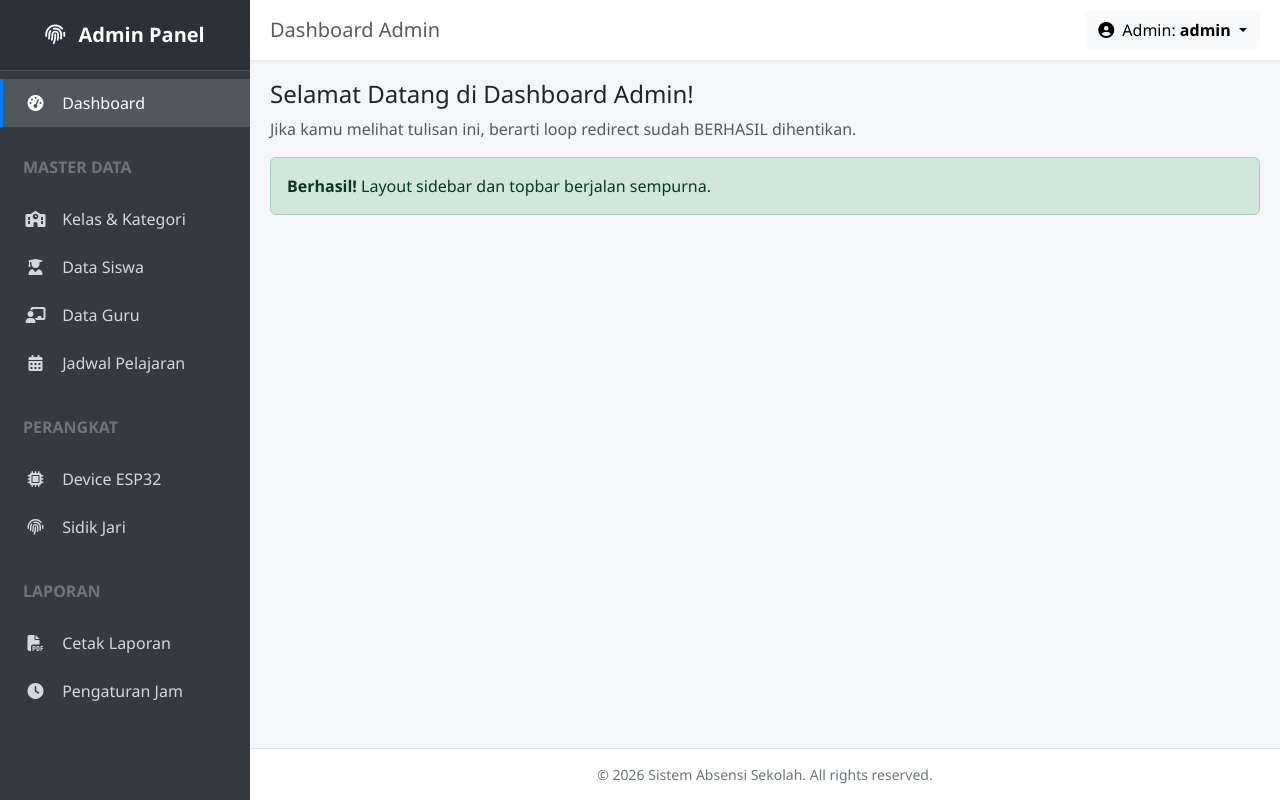
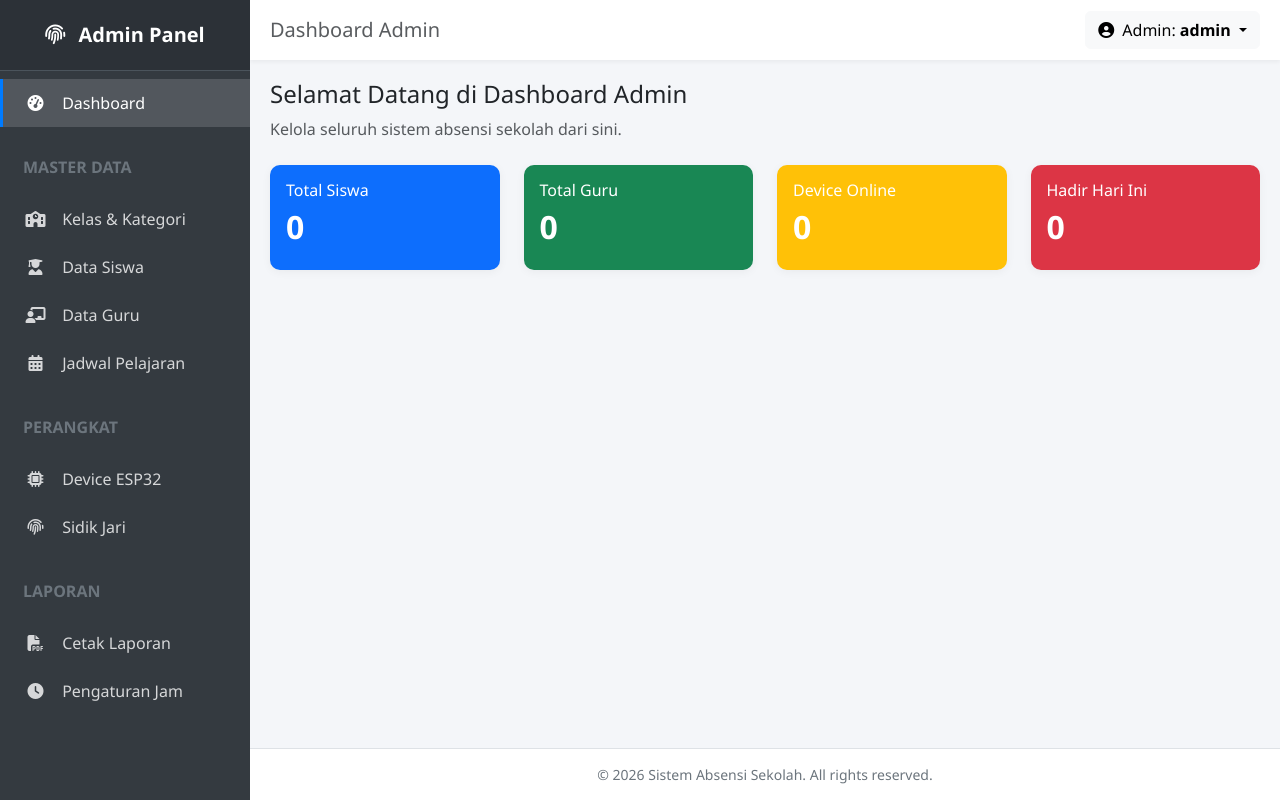
Before and after one commit to Helios666x/absensi-siswa, a PHP site: page /absensi-siswa/dashboards/admin.php in a window 1280 px wide. Run offline with PHP 8.4, Linux system fonts and the light colour scheme; a user stored in the database is signed in; some libraries are stand-ins or nearby versions.

Commit message:
tulis pesan perubahan di sini

```diff
--- a/actions/login.php
+++ b/actions/login.php
@@ -1,5 +1,6 @@
 <?php
 require_once __DIR__ . '/../config/database.php';
+require_once __DIR__ . '/../config/constants.php';
 require_once __DIR__ . '/../includes/helper.php';
 
 if ($_SERVER['REQUEST_METHOD'] === 'POST') {
@@ -33,7 +34,7 @@ if ($_SERVER['REQUEST_METHOD'] === 'POST') {
     } else {
         set_flashdata('error', 'Username tidak ditemukan atau akun dinonaktifkan.');
     }
-    redirect(BASE_URL . 'login.php');
+    redirect(BASE_URL . 'index.php');
 } else {
-    redirect(BASE_URL . 'login.php');
+    redirect(BASE_URL . 'index.php');
 }
--- a/dashboards/admin.php
+++ b/dashboards/admin.php
@@ -1,12 +1,7 @@
 <?php
 require_once __DIR__ . '/../config/app.php';
-require_once __DIR__ . '/../config/constants.php';
-
-// Pengecekan paling sederhana, tanpa fungsi helper
-if (!isset($_SESSION['loggedin']) || $_SESSION['role'] !== 'admin') {
-    header("Location: " . BASE_URL . "index.php");
-    exit;
-}
+require_once __DIR__ . '/../includes/auth-check.php';
+check_role([ROLE_ADMIN]);
 
  $page_title = "Dashboard Admin";
 require_once __DIR__ . '/../includes/head.php';
@@ -14,16 +9,53 @@ require_once __DIR__ . '/../includes/head.php';
 <body>
     <div class="wrapper">
         <?php require_once __DIR__ . '/../includes/sidebar-admin.php'; ?>
+
         <div class="main-content">
             <?php require_once __DIR__ . '/../includes/topbar.php'; ?>
+
             <div class="content">
-                <h4>Selamat Datang di Dashboard Admin!</h4>
-                <p class="text-muted">Jika kamu melihat tulisan ini, berarti loop redirect sudah BERHASIL dihentikan.</p>
+                <div class="mb-4">
+                    <h4>Selamat Datang di Dashboard Admin</h4>
+                    <p class="text-muted">Kelola seluruh sistem absensi sekolah dari sini.</p>
+                </div>
 
-                <div class="alert alert-success">
-                    <strong>Berhasil!</strong> Layout sidebar dan topbar berjalan sempurna.
+                <!-- Konten Dashboard Admin akan dibuat di step selanjutnya -->
+                <div class="row">
+                    <div class="col-md-3">
+                        <div class="card stat-card bg-primary text-white">
+                            <div class="card-body">
+                                <h6>Total Siswa</h6>
+                                <h2 class="fw-bold">0</h2>
+                            </div>
+                        </div>
+                    </div>
+                    <div class="col-md-3">
+                        <div class="card stat-card bg-success text-white">
+                            <div class="card-body">
+                                <h6>Total Guru</h6>
+                                <h2 class="fw-bold">0</h2>
+                            </div>
+                        </div>
+                    </div>
+                    <div class="col-md-3">
+                        <div class="card stat-card bg-warning text-white">
+                            <div class="card-body">
+                                <h6>Device Online</h6>
+                                <h2 class="fw-bold">0</h2>
+                            </div>
+                        </div>
+                    </div>
+                    <div class="col-md-3">
+                        <div class="card stat-card bg-danger text-white">
+                            <div class="card-body">
+                                <h6>Hadir Hari Ini</h6>
+                                <h2 class="fw-bold">0</h2>
+                            </div>
+                        </div>
+                    </div>
                 </div>
             </div>
+
             <?php require_once __DIR__ . '/../includes/footer.php'; ?>
         </div>
     </div>
```
Also changed, not shown: actions/logout.php (+3 -4 lines), dashboards/router.php (+16 -10 lines), index.php (+94 -3 lines), login.php (deleted, +0 -53 lines).
